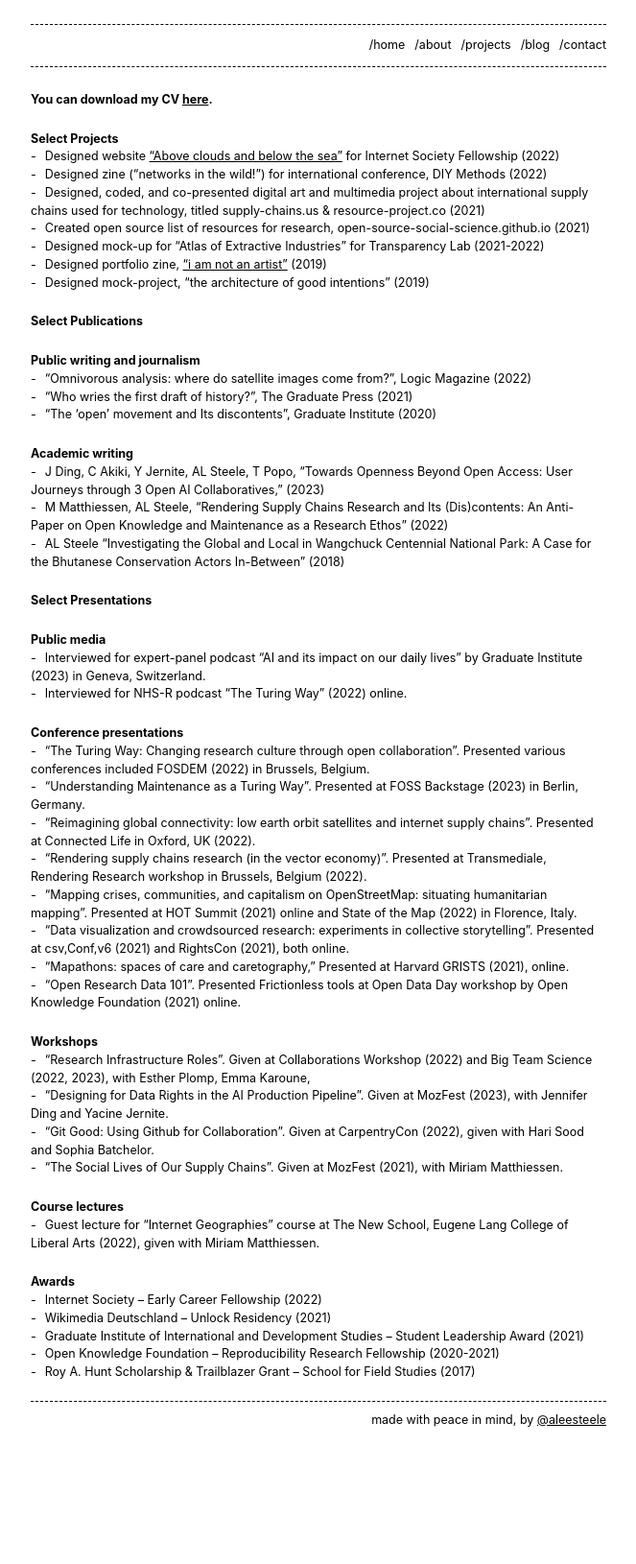
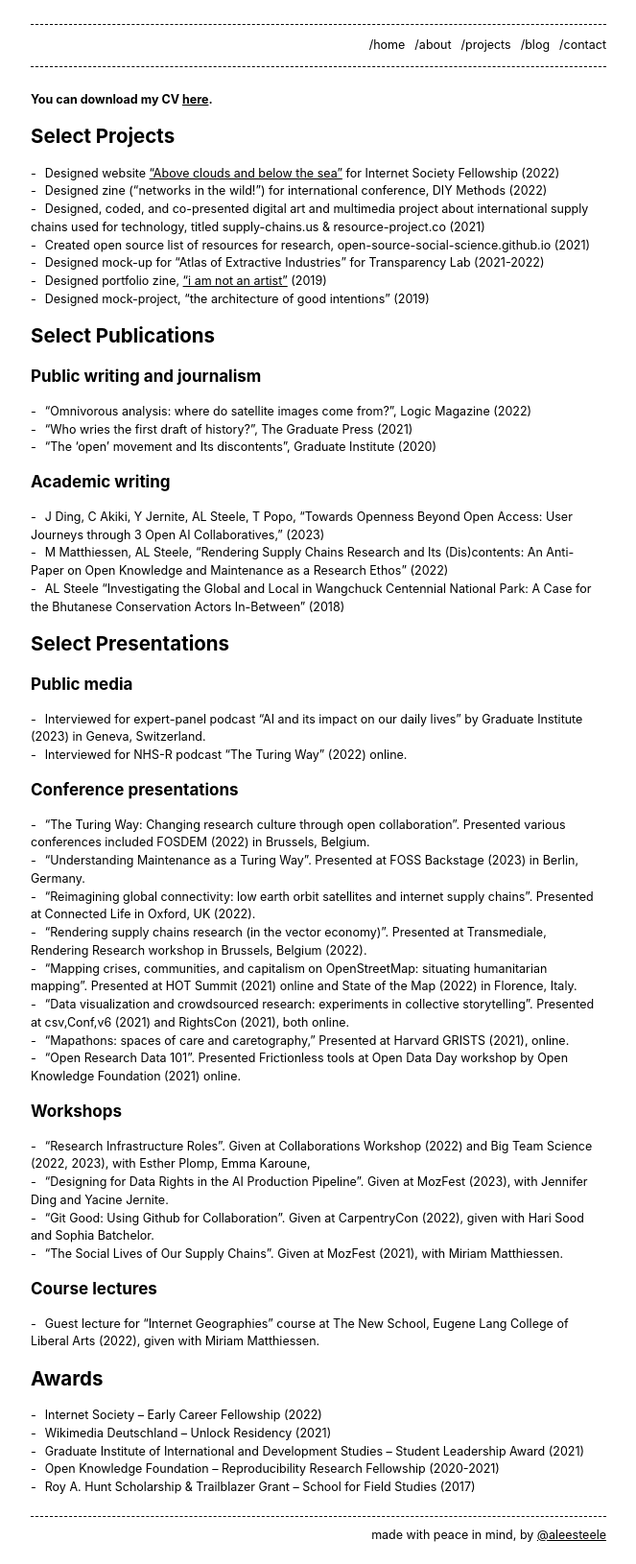
Before and after one commit to riggraz/no-style-please, a Jekyll site: the page built from projects.md, in a window 1280 px wide. Shown: the whole page at 96% size, without its empty margins (308-971 px from the left). Built offline with Jekyll 4.4.1, drawn with Linux system fonts in a browser that asks for light colours; before the commit the page ends 1510 px from its top, so only the background shows below that.

Commit message:
Update base.scss

```diff
--- a/_sass/base.scss
+++ b/_sass/base.scss
@@ -7,6 +7,8 @@
 $base-font-family:     -apple-system, BlinkMacSystemFont, Segoe UI, Helvetica, Arial,
   sans-serif, Apple Color Emoji, Segoe UI Emoji, Segoe UI Symbol;
 $base-font-size:       12.5px !default;
+$header-font-size:     20.5px !default;
+$title-font-size:      17.0px !default;
 $mobile-font-size:     12px !default;
 $base-line-height:     1.5 !default;
 $container-width:      90% !default;
@@ -17,7 +19,9 @@ $footer-max-width:  100px !default;
  * Global
  */
 body { background-color: var(--background-color);  margin: 0 auto;  padding: 0;  font-family: $base-font-family;  font-size: $base-font-size;  color: var(--text-color);  text-align: left;  line-height: $base-line-height !important; }
-h1, h2, h3, h4, h5, h6 { font-size: $base-font-size;  margin: 0px;  margin-top: 22px;  font-weight: bold;  color: var(--text-color); }
+h1 { font-size: $header-font-size; color: var(--text-color) }
+h2 { font-size: $title-font-size; color: var(--text-color) }
+h3, h4, h5, h6 { font-size: $base-font-size;  margin: 0px;  margin-top: 22px;  font-weight: bold;  color: var(--text-color); }
 p, ul, ol { margin: 0px;  color: var(--text-color); }
 a { text-decoration: underline;  color: var(--link-color); }
 a:hover { color: var(--background-color); background-color: var(--base-color); }
```
